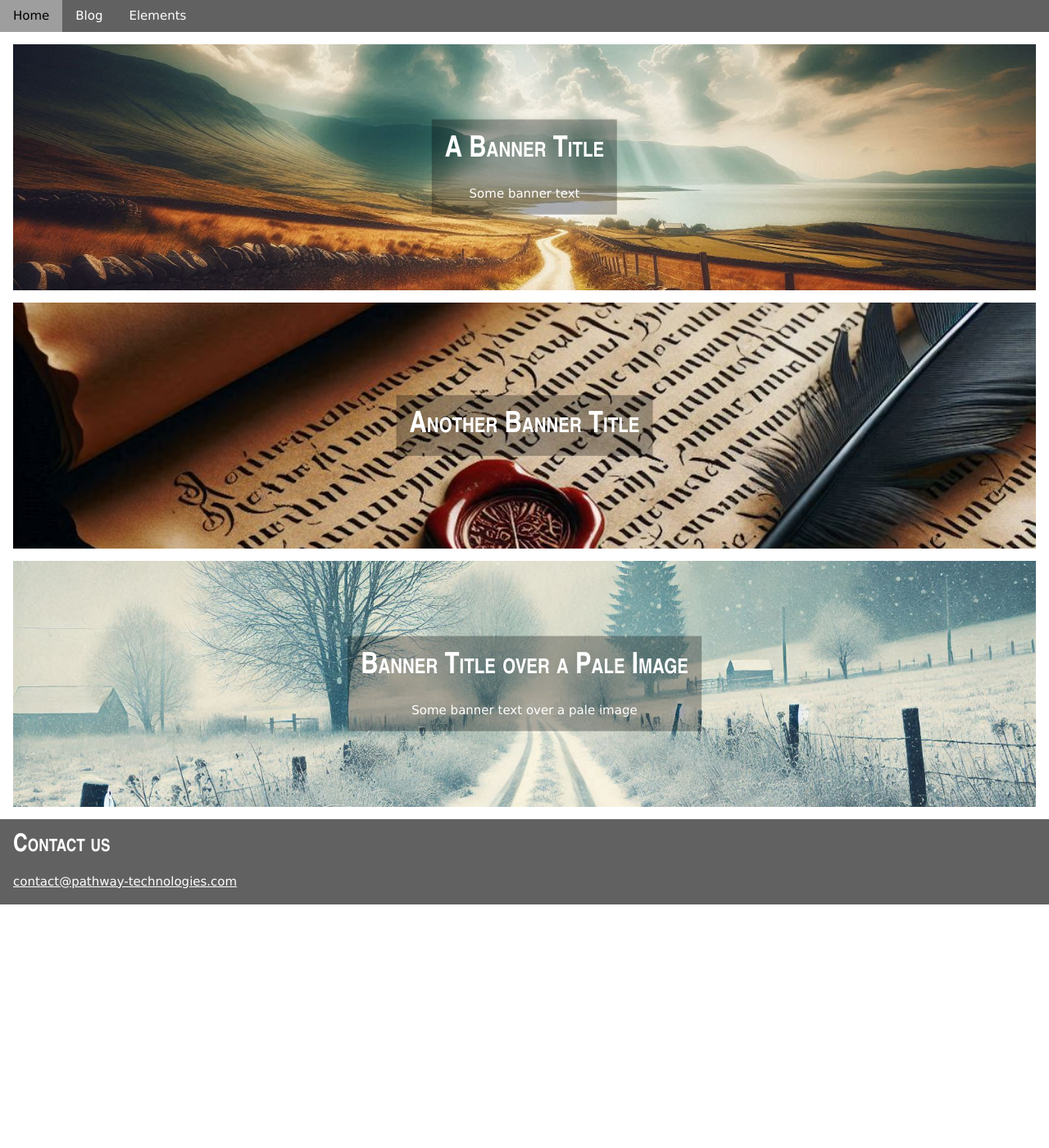
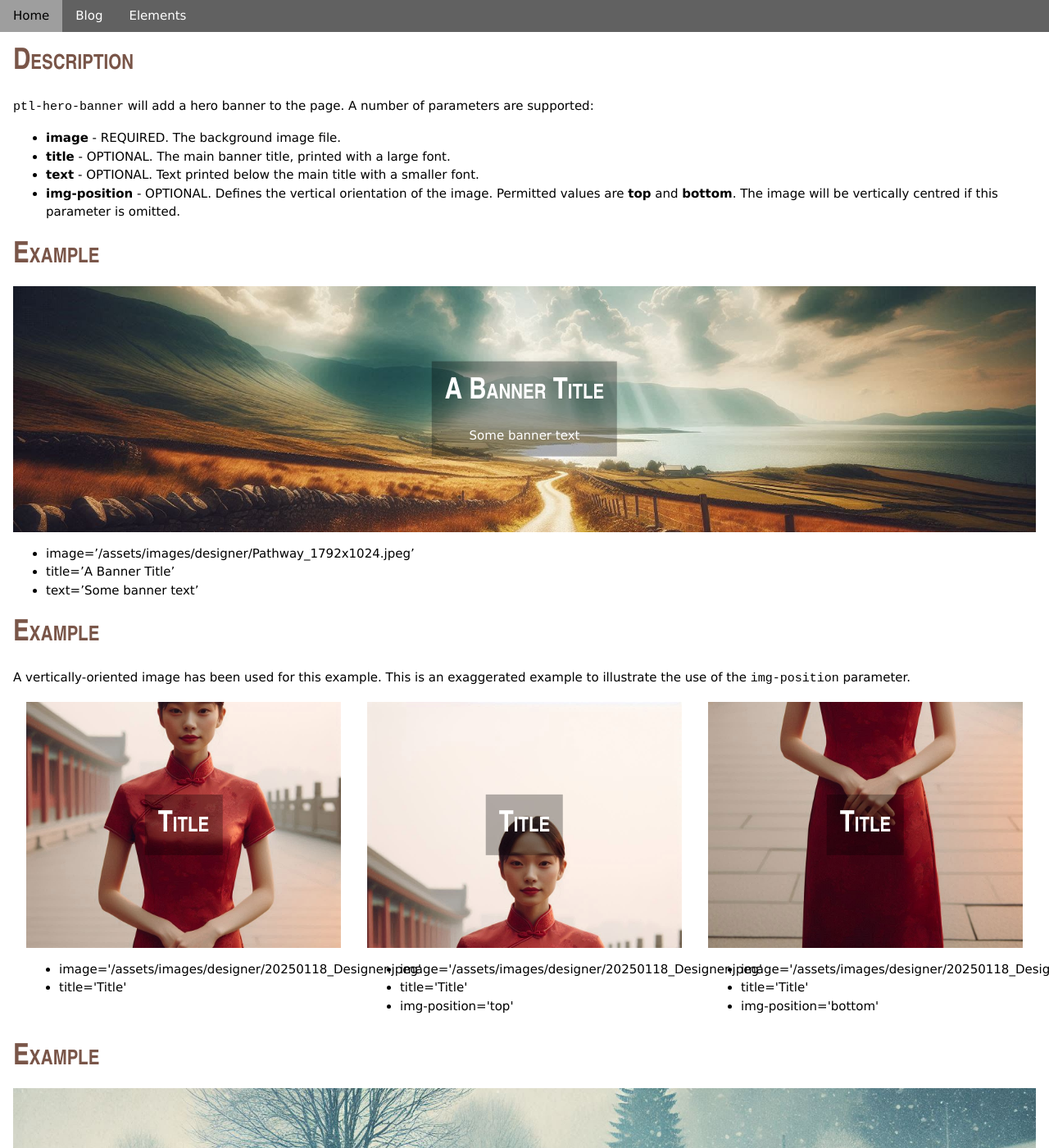
Before and after one commit to ptl-cloud/ptl-cloud.github.io, a Jekyll site: the page built from docs/pages/elements/ptl-hero-banner.md, in a window 1280 px wide and 1400 px high. Shown: the whole window at 82% size. Built offline with Jekyll 4.4.1, drawn with Linux system fonts in a browser that asks for light colours; some of the changed text lies outside the part shown.

Commit message:
Improved banner

```diff
--- a/docs/_includes/ptl-hero-banner.html
+++ b/docs/_includes/ptl-hero-banner.html
@@ -1,5 +1,6 @@
 <div class="w3-display-container">
-  <img class="ptl-hero-banner-image" src="{{ include.image }}" alt="Banner Image" />
+  <img class="ptl-hero-banner-image" src="{{ include.image }}" alt="Banner Image"
+       {% if include.img-position %}style="object-position: {{ include.img-position }}"{% endif %} />
   {% if include.title %}
   <div class="w3-display-middle w3-container w3-center ptl-background-opacity">
     <h1 class="w3-text-white">{{ include.title }}</h1>
--- a/docs/pages/elements/ptl-hero-banner.md
+++ b/docs/pages/elements/ptl-hero-banner.md
@@ -4,10 +4,61 @@ title: ptl-hero-banner
 permalink: /elements/ptl-hero-banner
 ---
 
+# Description
+
+`ptl-hero-banner` will add a hero banner to the page. A number of parameters are supported:
+
+- **image** - REQUIRED. The background image file.
+- **title** - OPTIONAL. The main banner title, printed with a large font.
+- **text** - OPTIONAL. Text printed below the main title with a smaller font.
+- **img-position** - OPTIONAL. Defines the vertical orientation of the image. Permitted values are **top** and **bottom**. The image will be vertically centred if this parameter is omitted.
+
+# Example
+{% include ptl-hero-banner.html image='/assets/images/designer/Pathway_1792x1024.jpeg' title='A Banner Title' text='Some banner text' %}
+
+- image='/assets/images/designer/Pathway_1792x1024.jpeg'
+- title='A Banner Title'
+- text='Some banner text'
+
+# Example
+
+A vertically-oriented image has been used for this example. This is an exaggerated example to illustrate the use of the `img-position` parameter.
+
+<div class="w3-margin-top w3-row">
+
+  <div class="w3-container w3-third">
+    {% include ptl-hero-banner.html image='/assets/images/designer/20250118_Designer.jpeg' title='Title' %}
+    <ul>
+      <li>image='/assets/images/designer/20250118_Designer.jpeg'</li>
+      <li>title='Title'</li>
+    </ul>
+  </div>
+
+  <div class="w3-container w3-third">
+    {% include ptl-hero-banner.html image='/assets/images/designer/20250118_Designer.jpeg' title='Title' img-position='top' %}
+    <ul>
+      <li>image='/assets/images/designer/20250118_Designer.jpeg'</li>
+      <li>title='Title'</li>
+      <li>img-position='top'</li>
+    </ul>
+  </div>
+
+  <div class="w3-container w3-third">
+    {% include ptl-hero-banner.html image='/assets/images/designer/20250118_Designer.jpeg' title='Title' img-position='bottom' %}
+    <ul>
+      <li>image='/assets/images/designer/20250118_Designer.jpeg'</li>
+      <li>title='Title'</li>
+      <li>img-position='bottom'</li>
+    </ul>
+  </div>
+
+</div>
+
+# Example
+{% include ptl-hero-banner.html image='/assets/images/designer/20241220_Designer.jpeg' title='Banner Title over a Pale Image' text='Some banner text over a pale image' %}
+
+- image='/assets/images/designer/20241220_Designer.jpeg'
+- title='Banner Title over a Pale Image'
+- text='Some banner text over a pale image'
+
 <p></p>
-{% include ptl-hero-banner.html image='/assets/images/designer/Pathway_1792x1024.jpeg' title='A Banner Title' text='Some banner text' %}
-<p></p>
-{% include ptl-hero-banner.html image='/assets/images/designer/20241130_LoremIpsum.jpeg' title='Another Banner Title' %}
-<p></p>
-{% include ptl-hero-banner.html image='/assets/images/designer/20241220_Designer.jpeg' title='Banner Title over a Pale Image' text='Some banner text over a pale image' %}
-<p></p>
```
Also changed, not shown: docs/assets/images/designer/20250118_Designer.jpeg (added).
